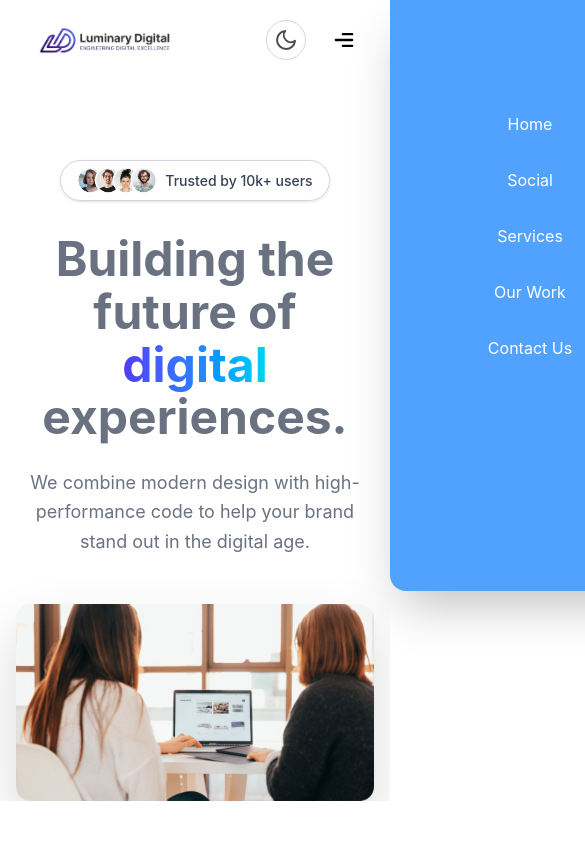
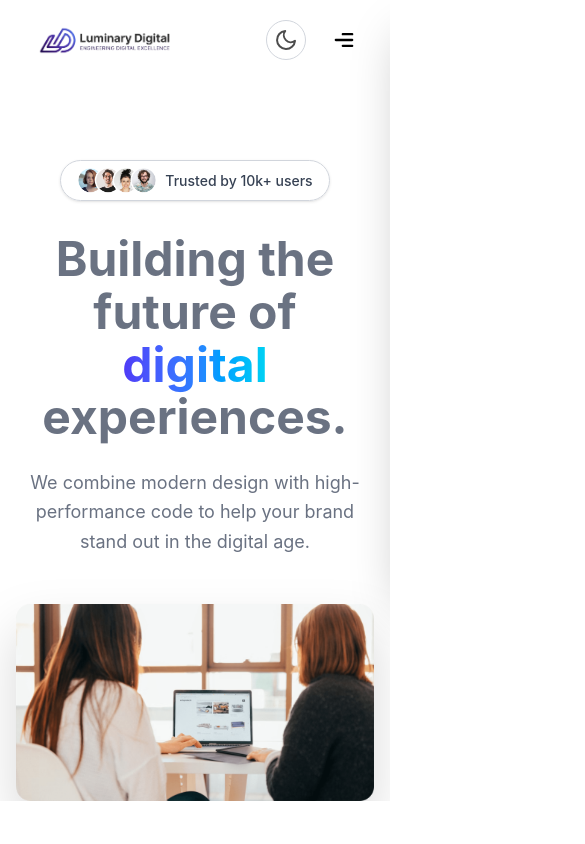
Before and after one commit to asadmirza-dev/agency-website-by-react, a React (Vite) app in the folder agency website/: page / in a window 390 px wide. Shown: the top 844 px of the page, 585 px wide, since content can reach past the window. Built offline with nearby package versions, Linux system fonts and the light colour scheme.

Commit message:
fix: eliminate horizontal scroll and finalize mobile responsiveness

```diff
--- a/agency website/src/Components/Navbar.jsx
+++ b/agency website/src/Components/Navbar.jsx
@@ -15,7 +15,7 @@ const Navbar = ({ theme, setTheme }) => {
 
   max-sm:fixed max-sm:inset-y-0 max-sm:right-0 max-sm:top-0 max-sm:h-[70vh] max-sm:rounded-b-2xl max-sm:w-[280px]
   max-sm:flex max-sm:flex-col max-sm:bg-blue-400  max-sm:text-white
-  max-sm:pt-28 max-sm:px-10 max-sm:z-[999] max-sm:shadow-2xl
+  max-sm:pt-28 max-sm:px-10 max-sm:z-[999] max-sm:shadow-2xl  max-sm:overflow-x-hidden
   transition-all duration-500 ease-in-out flex items-center gap-8
   ${Ismenuopen ? 'max-sm:translate-x-0' : 'max-sm:translate-x-full'}
   sm:static sm:flex-row sm:text-gray-600 dark:sm:text-gray-300
--- a/agency website/src/index.css
+++ b/agency website/src/index.css
@@ -7,3 +7,8 @@
 html{
   scroll-behavior: smooth;
 }
+html, body {
+  max-width: 100%;
+  overflow-x: hidden;
+  position: relative;
+}
```
